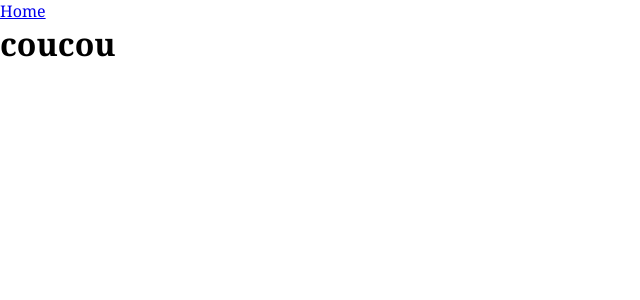
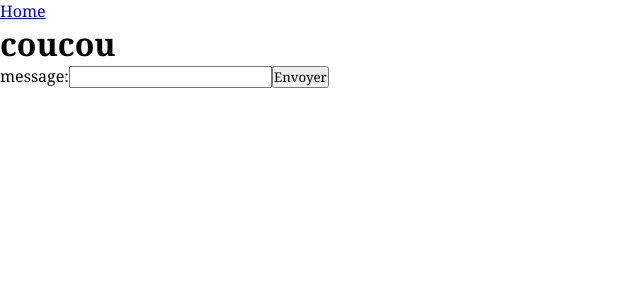
Before and after one commit to Hyrondelle/facebook-ts, a React (Vite) app: page /fb-ts in a window 1280 px wide. Shown: the top 300 px of the page, without its empty margins (0-640 px from the left). Built offline with nearby package versions, Linux system fonts and the light colour scheme; no server answers.

Commit message:
troisieme

```diff
--- a/package.json
+++ b/package.json
@@ -11,6 +11,7 @@
   "dependencies": {
     "@types/mongoose": "^5.11.97",
     "@types/node": "^18.11.9",
+    "axios": "^1.1.3",
     "dotenv": "^16.0.3",
     "express": "^4.18.2",
     "mongoose": "^6.7.1",
--- a/src/components/Home.tsx
+++ b/src/components/Home.tsx
@@ -1,9 +1,26 @@
-import React from 'react';
+import React, { useEffect, useState } from 'react';
+import axios from 'axios';
 
 const Home = () => {
+    const [post,setPost] = useState<string>('post');
+
+    const Submit = async() =>{
+        const postObj = {title:post}
+        await axios.post('http://localhost:3000/post',postObj)
+        .then((res)=>console.log(res))
+        .catch((e)=>console.log(e))
+    }
+    useEffect(()=>{
+        axios.get('http://localhost:3000/posts')
+        .then((res)=>console.log(res))
+        .catch((e)=>console.log(e))
+    },[])
     return (
         <div className='home'>
             <h1>coucou</h1>
+            <label htmlFor="post">message:</label>
+            <input onChange={(e)=>setPost(e.target.value)} type="text" name="post" id="post" />
+            <button onClick={Submit} type="submit">Envoyer</button>
         </div>
     );
 };
```
Also changed, not shown: 1 other file (tests, documents, lock files or other folders).
